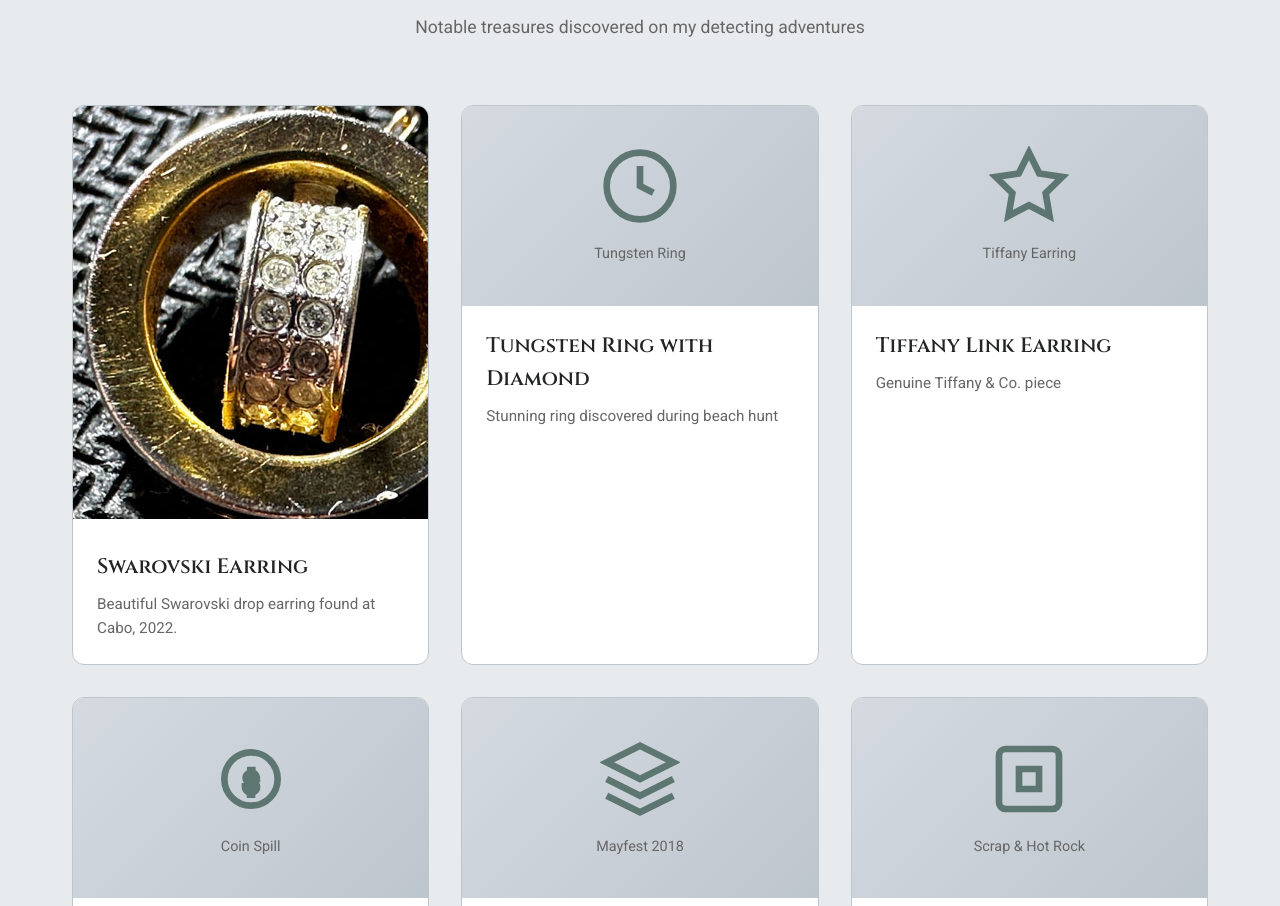
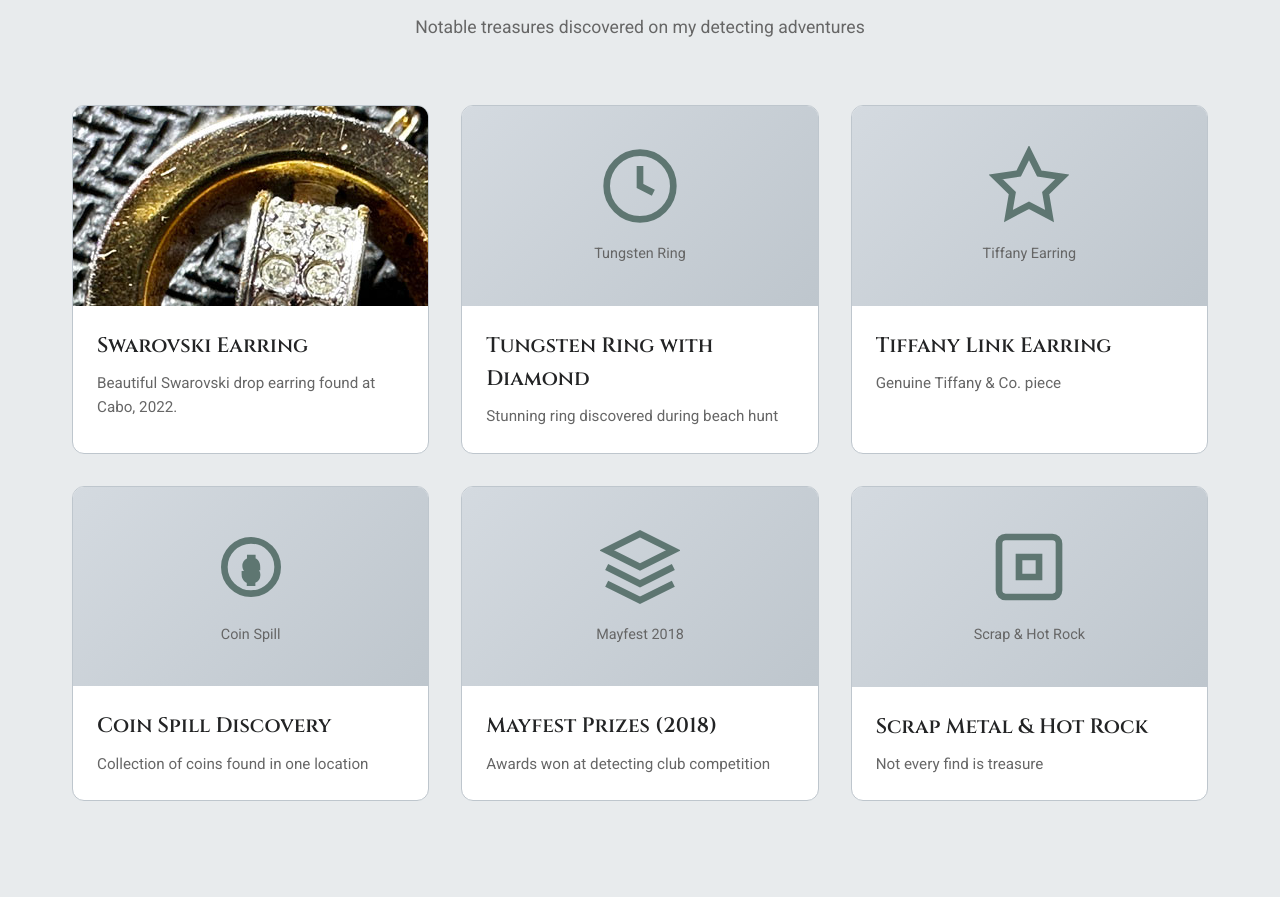
Before and after one commit to vaughandouglas-voice/metal-detecting, a plain HTML site: page index.html in a window 1280 px wide. Shown: the part 1509-2415 px from the top of the page. Drawn offline with Linux system fonts and the light colour scheme.

Commit message:
Update styles.css
Added .gallery-image {
    aspect-ratio: 16/9;
    overflow: hidden;
    background: #f0f0f0;
}

```diff
--- a/styles.css
+++ b/styles.css
@@ -271,6 +271,12 @@ section {
     text-align: center;
 }
 
+.gallery-image {
+    aspect-ratio: 16/9;
+    overflow: hidden;
+    background: #f0f0f0;
+}
+
 .gallery-caption {
     padding: 1.5rem;
 }
```
